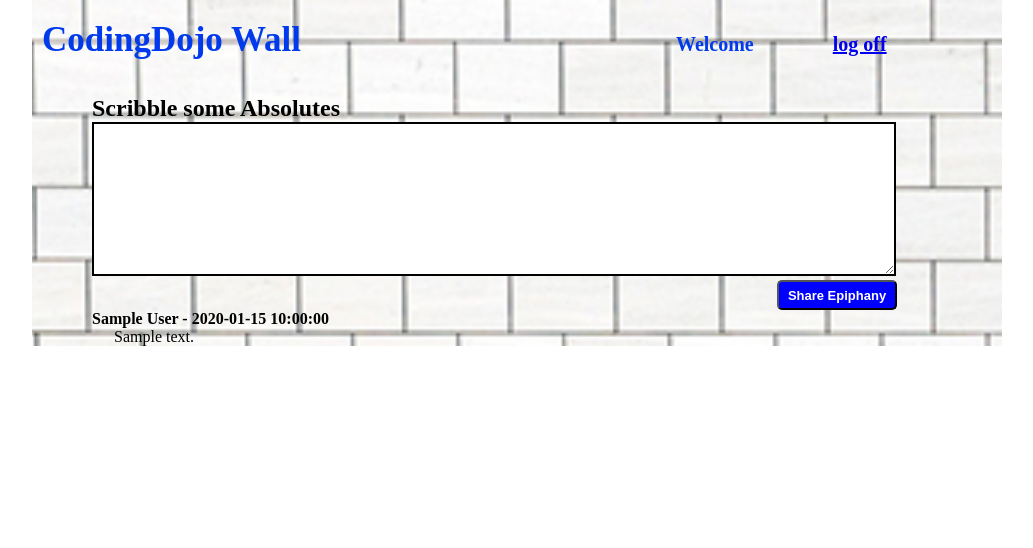
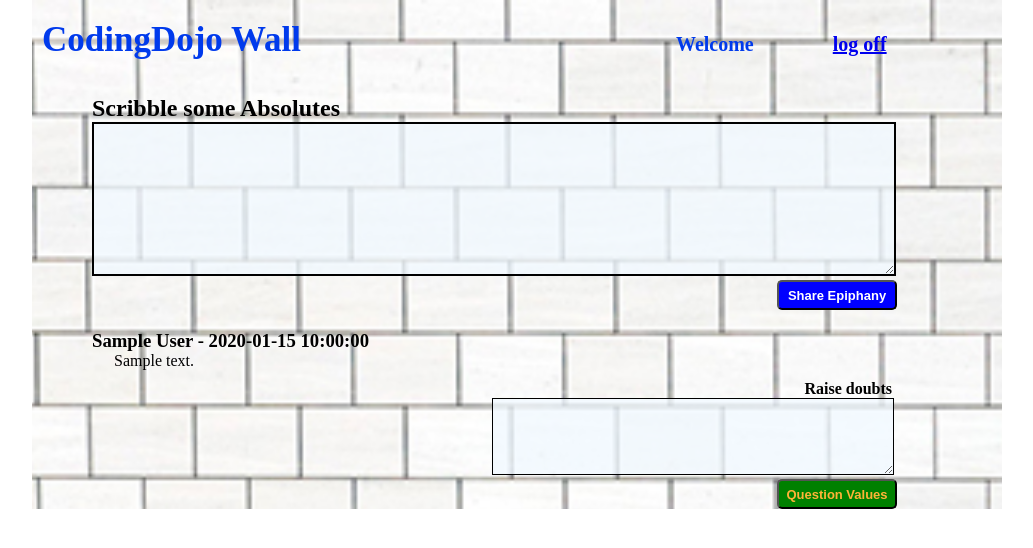
Before and after one commit to Ballycyrk/TheWall, a Flask app: template Templates/wall.html in a window 1280 px wide. Shown: the top 548 px of the page, without its empty margins (123-1156 px from the left). Run offline with Flask 2, Linux system fonts and the light colour scheme; the template is opened without the code that fills it: most values are stand-ins (such as "Sample title", 1, 10 or a date in 2020).

Commit message:
add (bad) styling

```diff
--- a/Static/CSS/style.css
+++ b/Static/CSS/style.css
@@ -43,6 +43,7 @@
 
 #body {
   margin: 20px 60px;
+  overflow-y: auto;
 }
 
 #abs {
@@ -55,6 +56,19 @@
   margin-left: 685px;
   padding: 0px 0px;
   color: white;
+}
+
+#crit {
+  border-radius: 5px;
+  width: 120px;
+  height: 30px;
+  text-align: center;
+  font-weight: bold;
+  font-size: 13px;
+  margin-left: 685px;
+  padding: 0px 0px;
+  color: rgb( 255, 179, 55 );
+  background-color: green;
 }
 
 .header {
@@ -92,10 +106,31 @@
   border: 2px solid black;
 }
 
-p.pDisplay {
+.comment {
+  display: inline-block;
+  margin-left: 400px;
+  width: 400px;
+  height: 75px;
+  border: 1px solid black;
+}
+
+.cpost {
+  text-align: right;
+  margin-right: 50px;
+}
+
+p.pDisplay, p.cDisplay {
   padding-left: 22px;
   padding-top: 0px;
   margin-bottom: 10px;
+}
+
+.cDisplay {
+  color: blue;
+  margin-left: 65px;
+  background-color: rgba(240, 255, 255, 0.73);
+  margin-right: 380px;
+  height: inherit;
 }
 
 form {
@@ -133,3 +168,8 @@
 h3 {
   margin-top: 20px;
 }
+
+textarea {
+  background-color: rgba(240, 248, 255, 0.75);
+  font-size: 20px;
+}
--- a/Templates/wall.html
+++ b/Templates/wall.html
@@ -30,8 +30,22 @@
         <div id="messages">
           {% if posts %}
             {% for post in posts %}
-             <h4 class="pDisplay">{{post['first_name']}} {{post['last_name']}} - {{post['created_at']}}</h4>
+             <h3 class="pDisplay">{{post['first_name']}} {{post['last_name']}} - {{post['created_at']}}</h3>
              <p class="pDisplay">{{ post['message'] }}</p>
+              {% if comments %}
+                {% for comment in comments %}
+                  {% if comment['messages_int'] == post['int'] %}
+                    <h3 class="cDisplay">{{comment['first_name']}} {{comment['last_name']}} - {{comment['created_at']}}</h4>
+                    <p class="cDisplay">{{ comment['comment'] }}</p>
+                  {% endif %}
+                {% endfor %}
+              {% endif %}
+             <h4 class="cpost"> Raise doubts </h4>
+              <form  class='post' action='/comment' method='post'>
+                <textarea class='comment' name='comment'></textarea>
+                <input type='hidden' name='heritic' value={{ post['int'] }}>
+                <input id='crit' type='submit' value='Question Values'>
+              </form>
             {% endfor %}
           {% endif %}
         </div>
--- a/server.py
+++ b/server.py
@@ -15,19 +15,22 @@
   user = mysql.fetch(select)
   return user
 
-def get_messages():
-  posts = mysql.fetch("SELECT id, first_name, last_name, messages.int, \
-                      messages.message, DATE_FORMAT(messages.created_at,'%b %D %Y') as created_at \
-                              FROM users JOIN messages ON id = users_id \
-                              ORDER BY messages.created_at DESC")
-  return posts
-
 @app.route('/')
 def index():
   if 'user_id' in session:
-    posts = get_messages()
+    posts = mysql.fetch("SELECT id, first_name, last_name, messages.int, \
+                      messages.message, DATE_FORMAT(messages.created_at,'%b %D %Y') as created_at \
+                        FROM users JOIN messages ON id = users_id \
+                        ORDER BY messages.created_at DESC")
+
+    comments = mysql.fetch("SELECT comments.id, comments.comment, first_name,\
+                          last_name, comments.messages_int, DATE_FORMAT(comments.created_at,'%b %D %Y') as created_at \
+                            FROM users \
+                            JOIN comments ON users.id = users_id")
+    print '********************'
+    print comments
     if posts:
-      return render_template('wall.html', posts = posts)
+      return render_template('wall.html', posts = posts, comments = comments)
     else:
       return render_template('wall.html')
   else:
@@ -94,11 +97,23 @@
 def post_message():
   if len(request.form['message']) == 0:
     flash("Ain't nothin' there yo!")
-    return  render_template('wall.html')
+    return  redirect('/')
   message = str(request.form['message']).replace("'", "\\'")
   insert = "INSERT INTO messages \
             (users_id, message, created_at, updated_at) \
             VALUES ('{}','{}', NOW(), NOW())".format(request.form['prophet'],message)
+  mysql.run_mysql_query(insert)
+  return redirect('/')
+
+@app.route('/comment', methods=['POST'])
+def post_comment():
+  if len(request.form['comment']) == 0:
+    flash("Gonna have to type it out kid.")
+    return  redirect('/')
+  comment = str(request.form['comment']).replace("'", "\\'")
+  insert = "INSERT INTO comments \
+            (messages_int, comment, users_id, created_at, updated_at) \
+            VALUES ('{}','{}','{}', NOW(), NOW())".format(request.form['heritic'], comment, session['user_id'])
   mysql.run_mysql_query(insert)
   return redirect('/')
 
```
